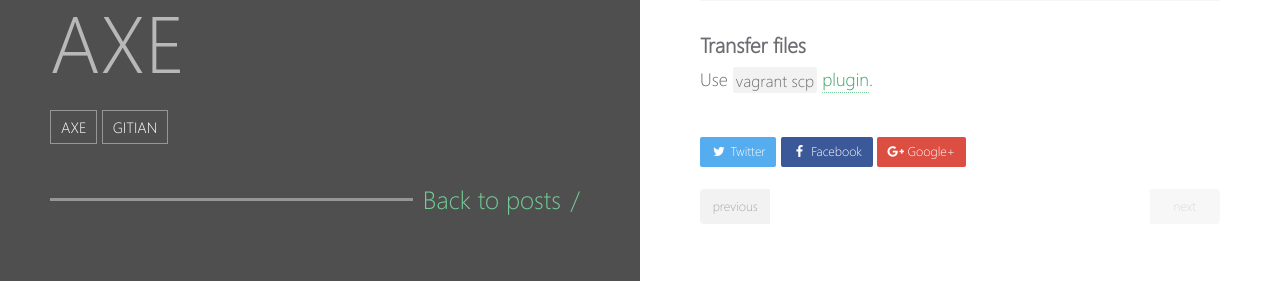
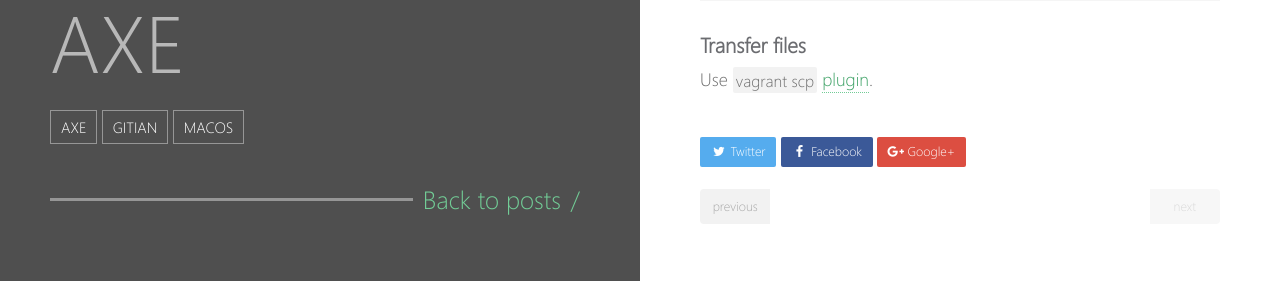
Before and after one commit to charlesrocket/charlesrocket.github.io, a Jekyll site: the page built from _posts/2018-10-15-axe-gitian.md, in a window 1280 px wide. Shown: the part 1678-1959 px from the top of the page. Built offline with Jekyll 4.4.1, drawn with Linux system fonts in a browser that asks for light colours.

Commit message:
add macos tag

```diff
--- a/_posts/2018-10-15-axe-gitian.md
+++ b/_posts/2018-10-15-axe-gitian.md
@@ -7,6 +7,7 @@ categories:
 tags:
   - axe
   - gitian
+  - macos
 ---
 # AXE-GITIAN
 
```
